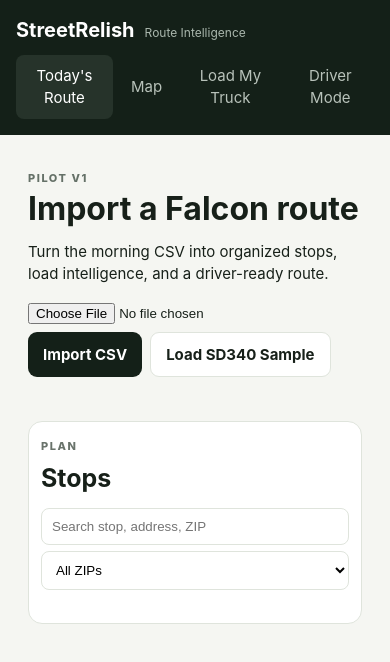
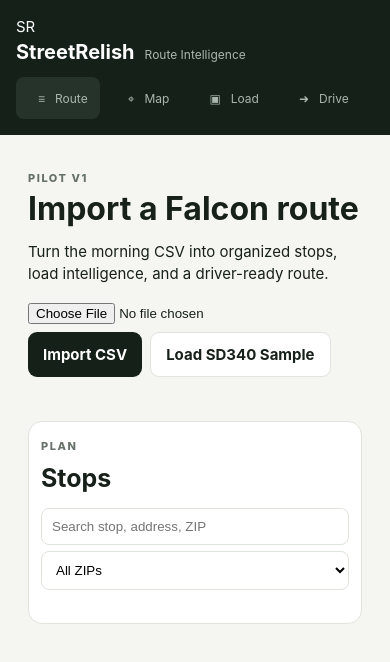
Before and after one commit to SitesByYogi/street-relish, a plain HTML site: page static/index.html in a window 390 px wide. Drawn offline with nearby package versions, Linux system fonts and the light colour scheme; no server answers.

Commit message:
Refine StreetRelish app shell and mobile navigation

```diff
--- a/static/index.html
+++ b/static/index.html
@@ -1,5 +1,5 @@
 <!doctype html><html><head><meta charset="utf-8"><meta name="viewport" content="width=device-width,initial-scale=1"><title>StreetRelish</title><link rel="stylesheet" href="https://unpkg.com/leaflet@1.9.4/dist/leaflet.css"><link rel="stylesheet" href="/app.css"></head><body>
-<header><div><b>StreetRelish</b><span>Route Intelligence</span></div><nav><button class="tab active" data-tab="route">Today's Route</button><button class="tab" data-tab="map">Map</button><button class="tab" data-tab="load">Load My Truck</button><button class="tab" data-tab="drive">Driver Mode</button></nav></header>
+<header><div class="brand"><div class="brandmark">SR</div><div><b>StreetRelish</b><span>Route Intelligence</span></div></div><nav><button class="tab active" data-tab="route"><span class="navicon">≡</span><span>Route</span></button><button class="tab" data-tab="map"><span class="navicon">⌖</span><span>Map</span></button><button class="tab" data-tab="load"><span class="navicon">▣</span><span>Load</span></button><button class="tab" data-tab="drive"><span class="navicon">➜</span><span>Drive</span></button></nav></header>
 <main><section class="hero"><div><p class="eyebrow">PILOT V1</p><h1 id="routeTitle">Import a Falcon route</h1><p id="subtitle">Turn the morning CSV into organized stops, load intelligence, and a driver-ready route.</p></div><div class="upload"><input id="file" type="file" accept=".csv"><button id="uploadBtn">Import CSV</button><button class="secondary" id="sampleBtn">Load SD340 Sample</button></div></section>
 <div id="notice" class="notice hidden"></div><section id="stats" class="stats"></section>
 <section id="route" class="panel tabpanel"><div class="panelhead"><div><p class="eyebrow">PLAN</p><h2>Stops</h2></div><div class="filters"><input id="search" placeholder="Search stop, address, ZIP"><select id="zipFilter"><option value="">All ZIPs</option></select></div></div><div id="stops"></div></section>
```
